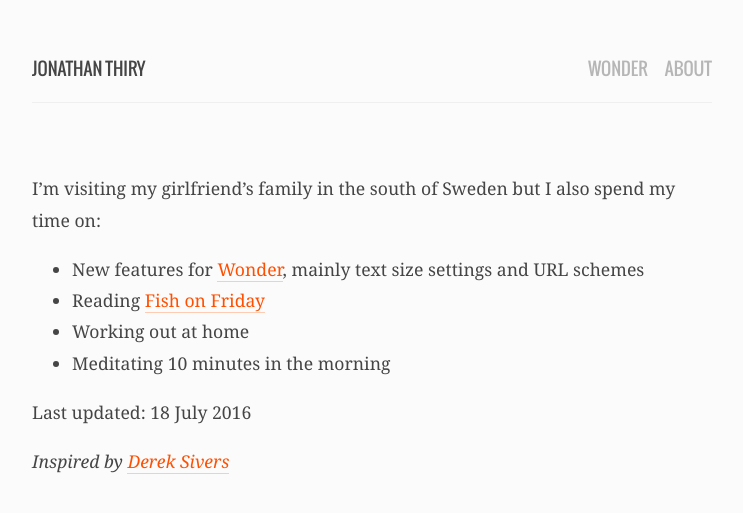
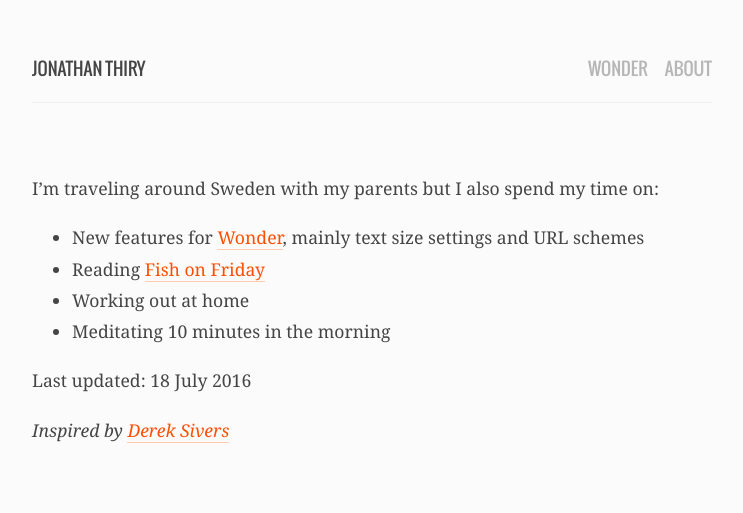
Before and after one commit to jonathanthiry/jonathanthiry.github.com, a Jekyll site: the page built from now.md, in a window 1280 px wide. Shown: the top 513 px of the page, without its empty margins (268-1011 px from the left). Built offline with Jekyll 4.4.1, drawn with Linux system fonts in a browser that asks for light colours.

Commit message:
Update now page

```diff
--- a/now.md
+++ b/now.md
@@ -4,7 +4,7 @@
 date: 2016-07-18
 ---
 
-I'm visiting my girlfriend's family in the south of Sweden but I also spend my time on:
+I'm traveling around Sweden with my parents but I also spend my time on:
 
 - New features for [Wonder](/wonder), mainly text size settings and URL schemes
 - Reading [Fish on Friday](https://www.amazon.com/Fish-Friday-Feasting-Fasting-Discovery/dp/B000MR8TH2?tag=jonathanthiry-20)
```
